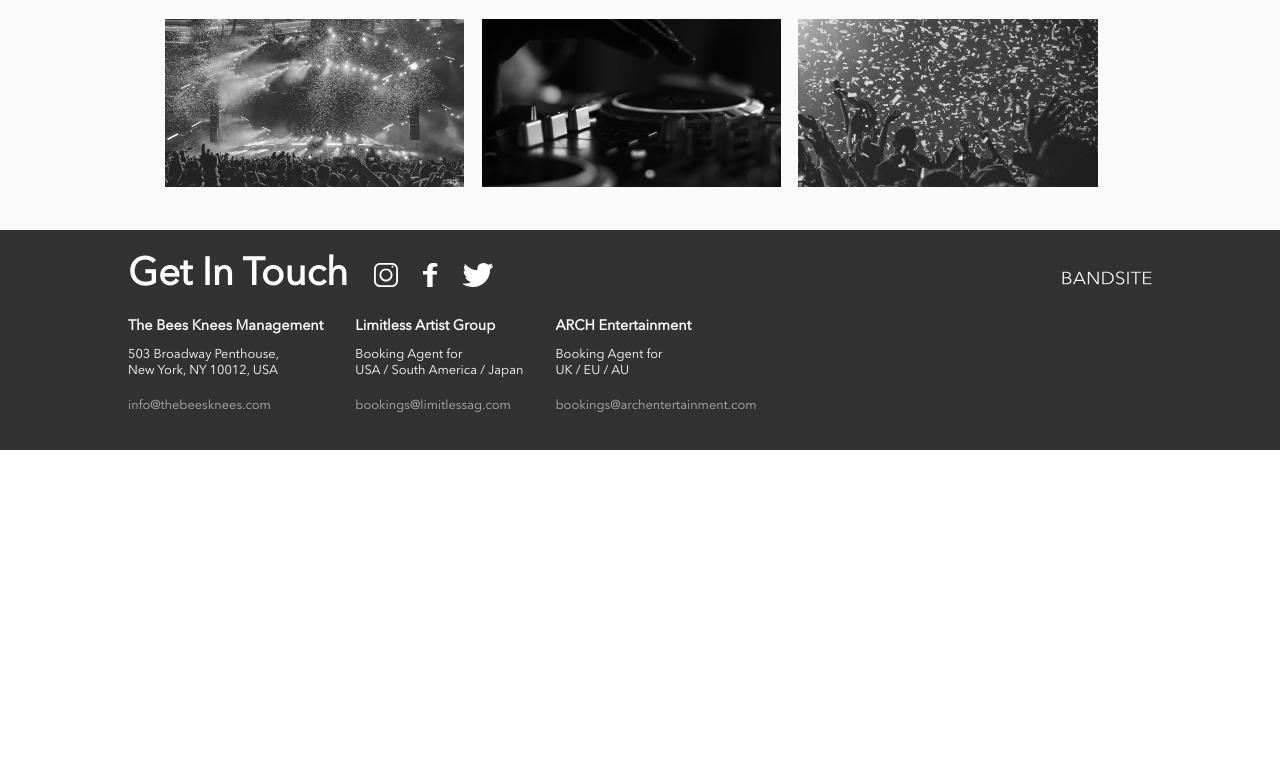
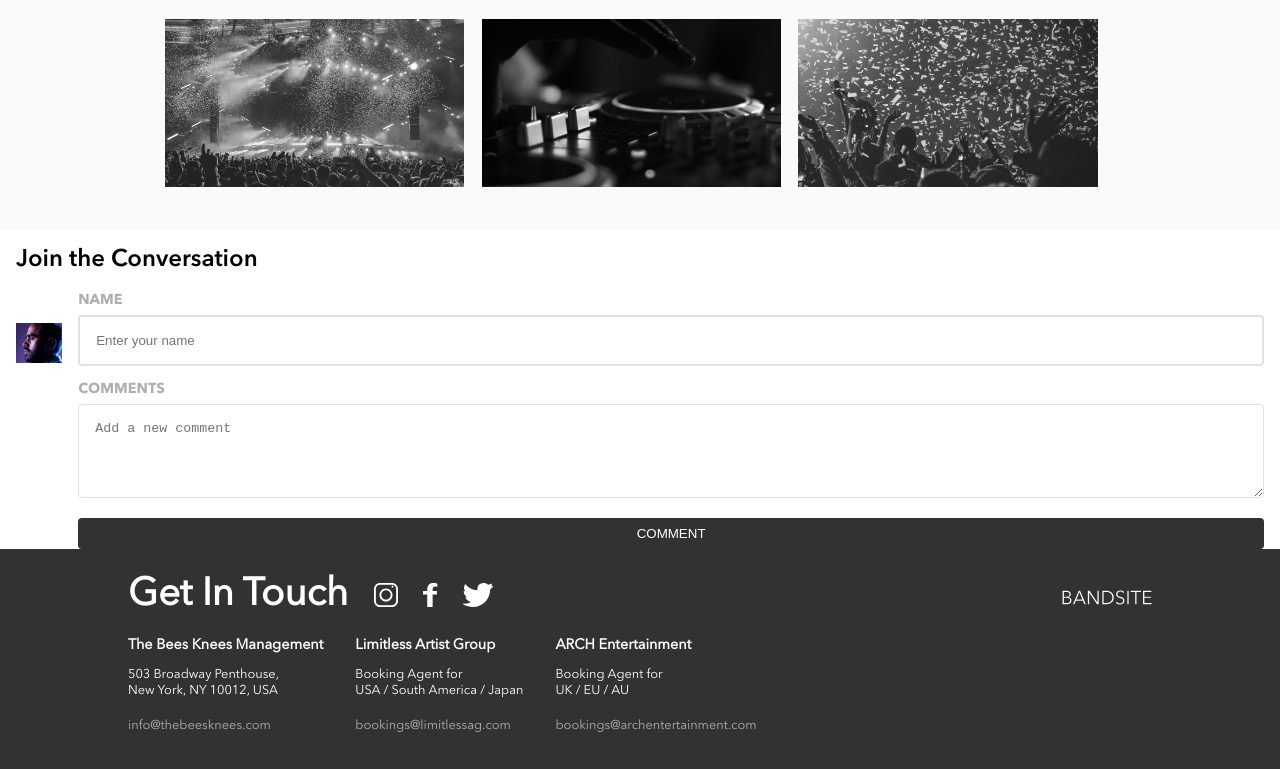
Before and after one commit to Hala-654/hala-alchammah-bandsite, a plain HTML site: page index.html in a window 1280 px wide. Shown: the part 2074-2843 px from the top of the page. Before the commit the page ends 2524 px from the top, so only its background shows below. Drawn offline with Linux system fonts and the light colour scheme.

Commit message:
initial structure for comments section in HTML and SCSS

```diff
--- a/index.html
+++ b/index.html
@@ -112,6 +112,37 @@
       </div>
     </section>
 
+<!-- Comments -->
+    <section class="section--comments" >
+      <section class="comments">
+        <h1 class="comments__title">Join the Conversation</h1>
+        <div class="comments__add--comments">
+          <div class="comments__img"></div>
+          <div class="comments__form">
+            <form id="form" method="post" action="#">
+              <section>
+                <ul class="comments__list">
+                  <li>
+                    <label class="comments__label" for="name">Name</label>
+                    <input class="comments__name" type="text" id="name" name="user_name" value="" placeholder="Enter your name">
+                  </li>
+                  <li>
+                    <label class="comments__label" for="comment">Comments</label>
+                    <textarea class="comments__text" id="comment" name="user_comment" rows="4" cols="30" placeholder="Add a new comment" spellcheck="true"></textarea>
+                  </li>
+                  <li class="comments__btn">
+                    <button id="add-comment" class="comments__button" type="submit">Comment</button>
+                  </li>
+                  </ul>
+              </section>
+            </form>
+          </div>
+        </div>
+      </section>
+
+    </section>
+
+<!-- Footer -->
     <footer class="section--footer">
       <section class="footer">
         <div class="footer__details">
--- a/styles/bio.scss
+++ b/styles/bio.scss
@@ -18,6 +18,9 @@
     }
     &--footer {
         @include full-wrap($prim-black);
+    }
+    &--comments {
+        @include full-wrap($prim-white);
     }
 }
 
@@ -41,10 +44,6 @@
         object-fit: cover;
         object-position: center;
     }
-
-
-
-
 
 
      &__title {
@@ -244,3 +243,75 @@
         }
     }
 }
+
+.comments {
+    @include flex(column, flex-start, center);
+    padding: 0 1rem;
+    width: 100%;
+    margin: 0 auto;
+
+    &__title {
+        font-size: 1.5rem;
+        padding: 1rem 0;
+
+    }
+
+    &__add--comments {
+        @include flex-direction(row);
+        width: 100%;
+    }
+
+    &__img {
+        background-image: url('/assets/images/Mohan-muruge.jpg');
+        background-repeat: no-repeat;
+        background-size: cover;
+        background-position: center;
+        width: 3rem;
+        height: 2.5rem;
+        margin: 2rem 0;
+    }
+
+    &__form {
+        display: flex;
+        width: 100%;
+        @include flex (column, left, space-between);
+    }
+
+    &__list {
+        margin: 0;
+        padding: 0 0 0 1rem;
+    }
+
+    &__label {
+        text-transform: uppercase;
+        color: $prim-silver;
+        font-size: 0.9rem;
+
+    }
+
+    &__name, &__text {
+        width: 100%;
+        margin: 0.3rem 0 0.9rem 0;
+        padding: 1rem;
+        border-radius: 0.25rem;
+        border-style: solid;
+        border-color: $sec-mercury;
+
+    }
+
+    &__btn {
+        display: flex;
+        align-items: center;
+        justify-content: center;
+    }
+
+    &__button {
+        width: 100%;
+        padding: 0.5rem 2rem;
+        background-color: $prim-black;
+        color: $prim-white;
+        text-transform: uppercase;
+        border-radius: 0.25rem;
+        border: none;
+    }
+}
```
Also changed, not shown: styles/bio.css, 1 other file.
